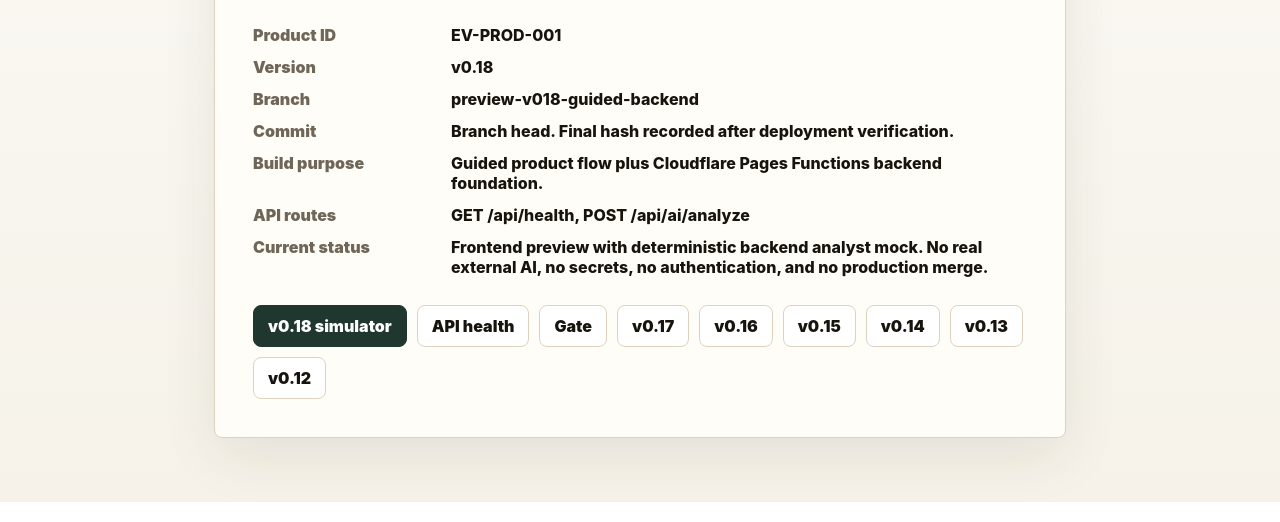
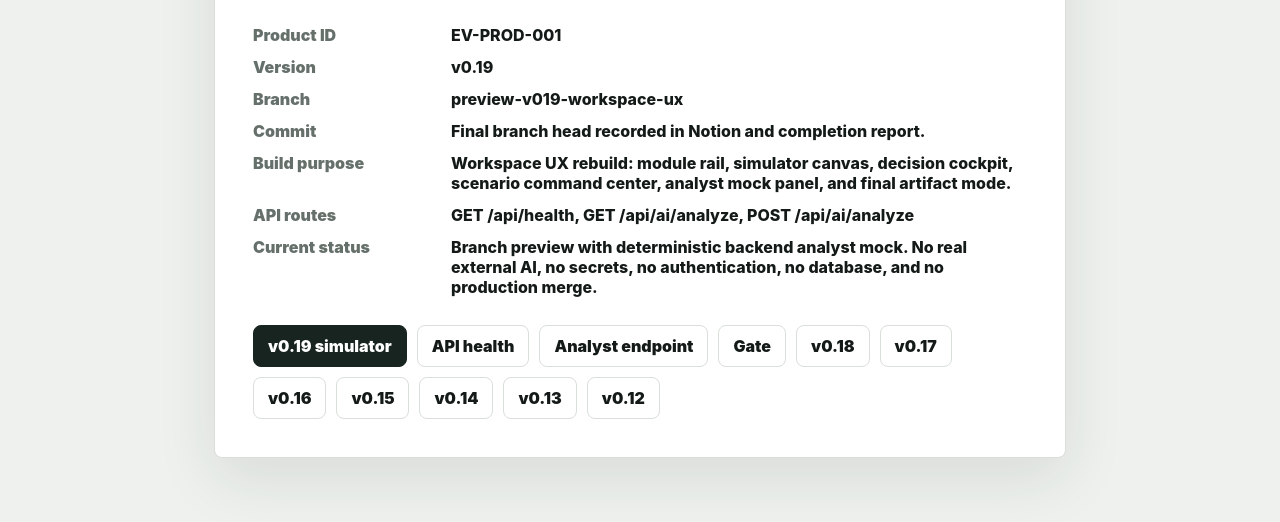
Before and after one commit to etherveilcodearchive/revenue-team-economics-simulator, a plain HTML site: page public/build-info.html in a window 1280 px wide. Shown: the part 338-860 px from the top of the page. Drawn offline with Linux system fonts and the light colour scheme.

Commit message:
Update build info for v0.19 workspace preview

```diff
--- a/public/build-info.html
+++ b/public/build-info.html
@@ -3,14 +3,14 @@
 <head>
   <meta charset="utf-8" />
   <meta name="viewport" content="width=device-width, initial-scale=1" />
-  <title>EV-PROD-001 - v0.18 Build Info</title>
-  <meta name="description" content="Build information for the EV-PROD-001 v0.18 guided backend preview." />
+  <title>EV-PROD-001 - v0.19 Build Info</title>
+  <meta name="description" content="Build information for the EV-PROD-001 v0.19 workspace UX preview." />
   <style>
-    :root { --bg:#f6f2e9; --paper:#fffdf8; --ink:#17130d; --muted:#6f6658; --line:#ded2bf; --deep:#20372f; --gold:#9b6d2e; }
+    :root { --bg:#eef1ee; --paper:#fff; --ink:#141a17; --muted:#66706a; --line:#d9dfd9; --deep:#18241f; --gold:#94713a; }
     * { box-sizing: border-box; }
-    body { margin:0; background:linear-gradient(180deg,#fbfaf6,var(--bg)); color:var(--ink); font-family:Inter,ui-sans-serif,system-ui,-apple-system,BlinkMacSystemFont,"Segoe UI",sans-serif; min-height:100vh; }
+    body { margin:0; background:var(--bg); color:var(--ink); font-family:Inter,ui-sans-serif,system-ui,-apple-system,BlinkMacSystemFont,"Segoe UI",sans-serif; min-height:100vh; }
     main { width:min(980px,100%); margin:0 auto; padding:clamp(24px,5vw,64px); }
-    .panel { background:var(--paper); border:1px solid var(--line); border-radius:8px; box-shadow:0 18px 56px rgba(55,43,24,.09); padding:clamp(22px,4vw,38px); }
+    .panel { background:var(--paper); border:1px solid var(--line); border-radius:8px; box-shadow:0 20px 60px rgba(25,36,31,.1); padding:clamp(22px,4vw,38px); }
     .eyebrow { color:var(--gold); font-size:.76rem; font-weight:950; letter-spacing:.12em; text-transform:uppercase; }
     h1 { font-size:clamp(2.1rem,6vw,4.4rem); line-height:.98; letter-spacing:0; margin:10px 0 18px; }
     p { color:var(--muted); line-height:1.6; }
@@ -28,21 +28,23 @@
   <main>
     <section class="panel">
       <div class="eyebrow">EV-PROD-001 - Build Info</div>
-      <h1>v0.18 guided backend preview</h1>
+      <h1>v0.19 workspace UX rebuild</h1>
       <p>This page keeps the active branch preview explicit for product, GitHub, Cloudflare, and preservation checks.</p>
       <dl>
         <dt>Product ID</dt><dd>EV-PROD-001</dd>
-        <dt>Version</dt><dd>v0.18</dd>
-        <dt>Branch</dt><dd>preview-v018-guided-backend</dd>
-        <dt>Commit</dt><dd>Branch head. Final hash recorded after deployment verification.</dd>
-        <dt>Build purpose</dt><dd>Guided product flow plus Cloudflare Pages Functions backend foundation.</dd>
-        <dt>API routes</dt><dd>GET /api/health, POST /api/ai/analyze</dd>
-        <dt>Current status</dt><dd>Frontend preview with deterministic backend analyst mock. No real external AI, no secrets, no authentication, and no production merge.</dd>
+        <dt>Version</dt><dd>v0.19</dd>
+        <dt>Branch</dt><dd>preview-v019-workspace-ux</dd>
+        <dt>Commit</dt><dd>Final branch head recorded in Notion and completion report.</dd>
+        <dt>Build purpose</dt><dd>Workspace UX rebuild: module rail, simulator canvas, decision cockpit, scenario command center, analyst mock panel, and final artifact mode.</dd>
+        <dt>API routes</dt><dd>GET /api/health, GET /api/ai/analyze, POST /api/ai/analyze</dd>
+        <dt>Current status</dt><dd>Branch preview with deterministic backend analyst mock. No real external AI, no secrets, no authentication, no database, and no production merge.</dd>
       </dl>
       <div class="routes" aria-label="Route links">
-        <a class="button primary" href="/simulator-v18.html">v0.18 simulator</a>
+        <a class="button primary" href="/simulator-v19.html">v0.19 simulator</a>
         <a class="button" href="/api/health">API health</a>
+        <a class="button" href="/api/ai/analyze">Analyst endpoint</a>
         <a class="button" href="/">Gate</a>
+        <a class="button" href="/simulator-v18.html">v0.18</a>
         <a class="button" href="/simulator-v17.html">v0.17</a>
         <a class="button" href="/simulator-v16.html">v0.16</a>
         <a class="button" href="/simulator-v15.html">v0.15</a>
```
